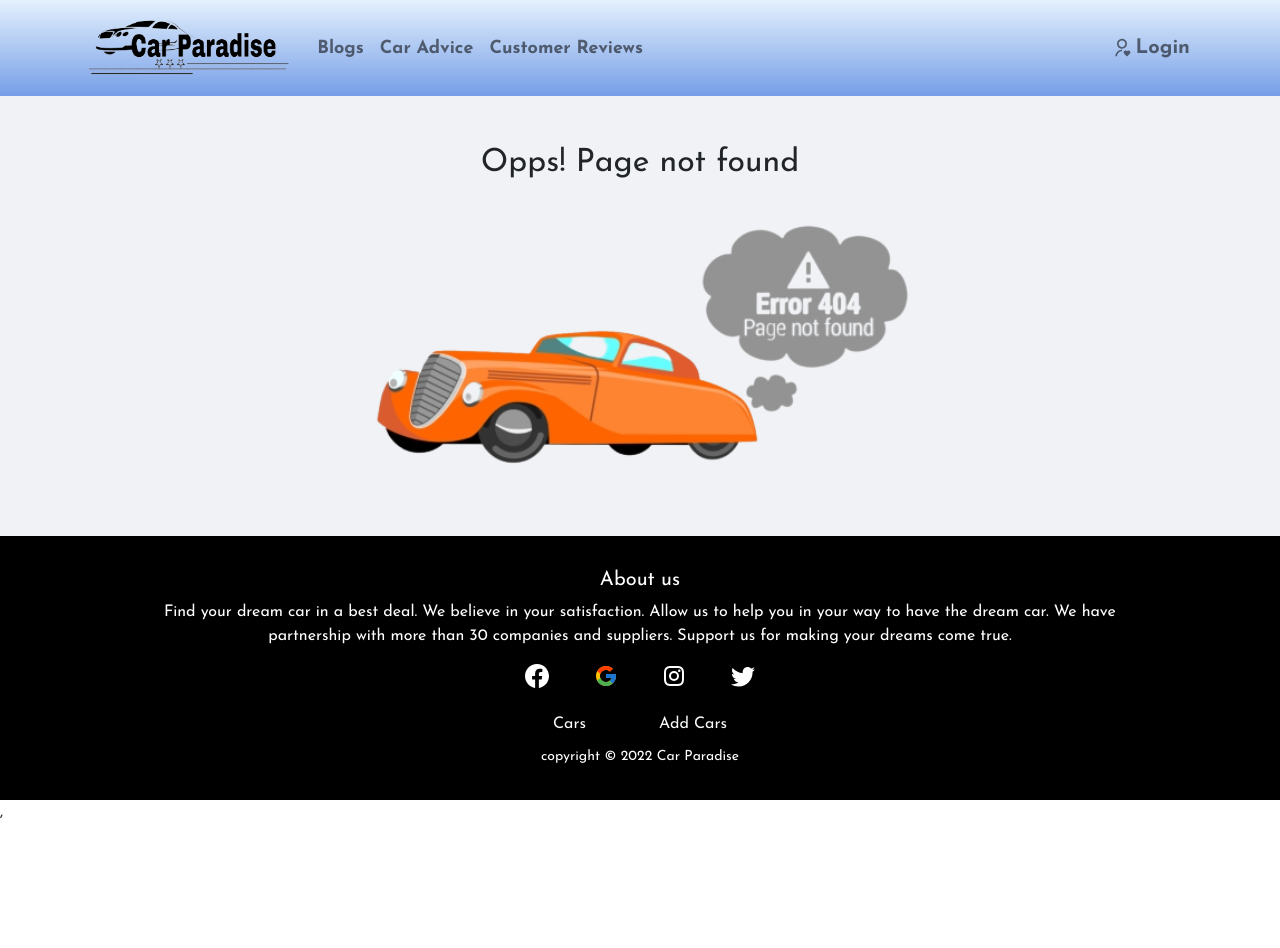
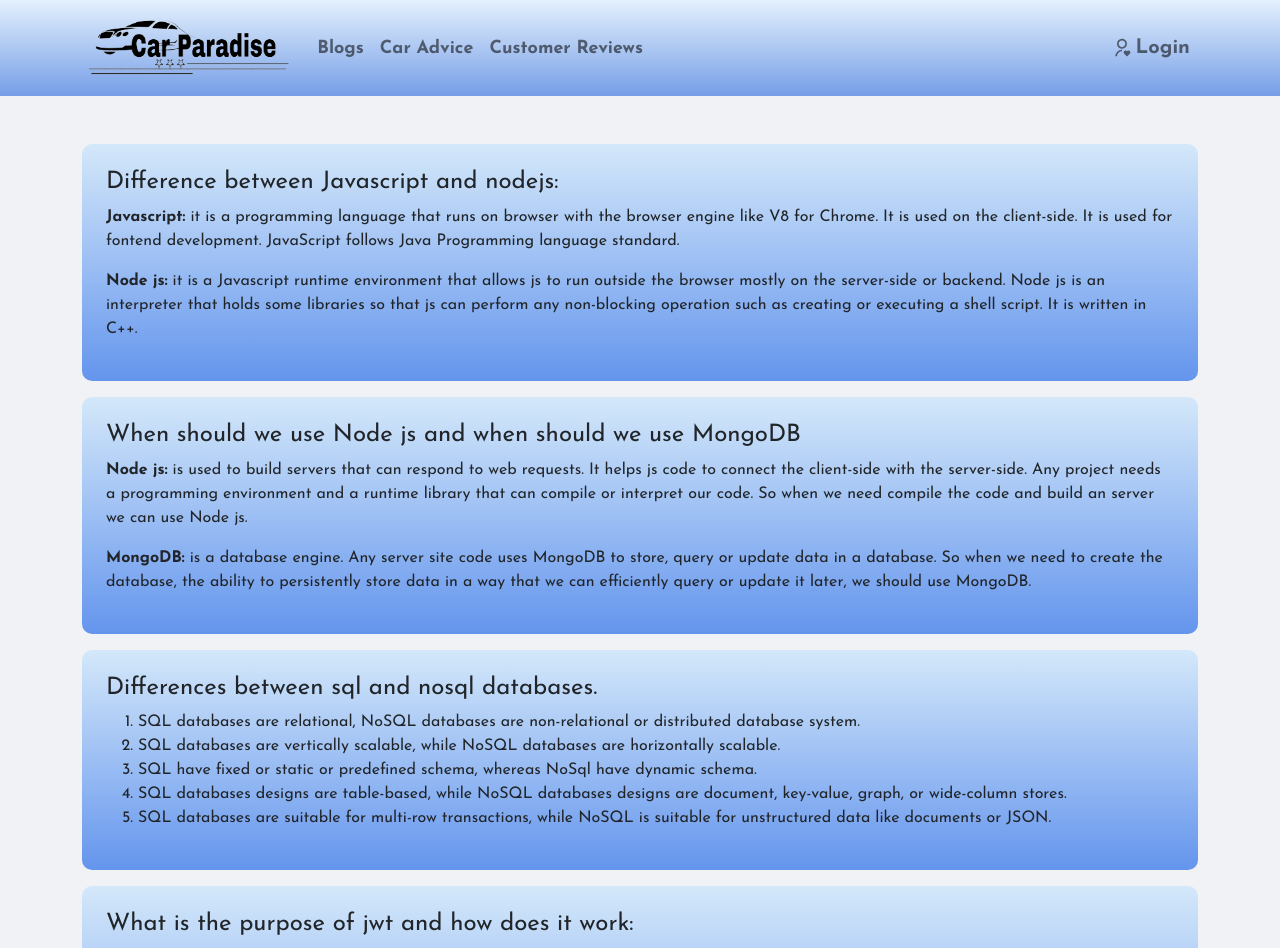
Before and after one commit to AnikaLabiba/car-paradise, a React (Create React App) app: page /blogs in a window 1280 px wide. Shown: the top 948 px of the page. Before the commit the page ends 824 px from the top, so only its background shows below. Built offline with nearby package versions, Linux system fonts and the light colour scheme; no server answers.

Commit message:
blog route added

```diff
--- a/src/App.js
+++ b/src/App.js
@@ -13,6 +13,7 @@ import ConfirmOrder from './Pages/AddItem/ConfirmOrder/ConfirmOrder';
 import MyOrders from './Pages/MyOrders/MyOrders';
 import NotFound from './Pages/NotFound/NotFound';
 import Footer from './Pages/Shared/Footer/Footer';
+import Blogs from './Pages/Blogs/Blogs';
 
 function App() {
   return (
@@ -32,6 +33,7 @@ function App() {
         <Route path='/addItem' element={<AddItem></AddItem>}></Route>
         <Route path='/order/:id' element={<ConfirmOrder></ConfirmOrder>}></Route>
         <Route path='/myOrders' element={<MyOrders></MyOrders>}></Route>
+        <Route path='/blogs' element={<Blogs></Blogs>}></Route>
         <Route path='*' element={<NotFound></NotFound>}></Route>
       </Routes>
       <Footer></Footer>
--- a/src/Pages/AddItem/AddItem/AddItem.js
+++ b/src/Pages/AddItem/AddItem/AddItem.js
@@ -1,44 +1,25 @@
 import React from 'react';
 import { Row } from 'react-bootstrap';
 import { IoMdGift } from 'react-icons/io';
-import { BsCart4 } from 'react-icons/bs';
 import { useNavigate } from 'react-router-dom';
 import useCars from '../../../Hooks/useCars';
-
 import Car from '../../Car/Car';
-import ConfirmOrder from '../ConfirmOrder/ConfirmOrder';
-import useCart from '../../../Hooks/useCart';
+import { Fade } from 'react-reveal';
 
 const AddItem = () => {
-    const [cars, setCars] = useCars()
-
+    const [cars] = useCars()
 
     const navigate = useNavigate()
     const handleNavigate = id => {
         navigate(`/order/${id}`)
     }
 
-    // // handling add to cart
-    // const handleAddToCart = (car) => {
-
-    //     if (cart.indexOf(car) === -1) {
-    //         const newCart = [...cart, car]
-    //         setCart(newCart)
-    //     }
-    //     else {
-    //         alert('This is already selected')
-    //     }
-
-    // }
     return (
         <div>
             <div className='container my-4'>
-                <div className='d-flex justify-content-around align-items-center flex-column flex-lg-row my-3'>
-                    <h2>Shop your Dream Car..</h2>
-                    {/* <div onClick={handleNavigate} className='fs-3'>
-                        <BsCart4 /><sup>{cart.length}</sup>
-                    </div> */}
-                </div>
+                <Fade top>
+                    <h2 className='text-center'>Shop your Dream Car..</h2>
+                </Fade>
                 <Row xs={1} md={2} lg={3} className="g-4">
                     {
                         cars.map(car => <Car
--- /dev/null
+++ b/src/Pages/Blogs/Blogs.js
@@ -0,0 +1,35 @@
+import React from 'react';
+
+const Blogs = () => {
+    return (
+        <div className='container fixed-height my-5'>
+            <div className='car-details p-4'>
+                <h4>Difference between Javascript and nodejs:</h4>
+                <p><b>Javascript:</b> it is a programming language that runs on browser with the browser engine like V8 for Chrome. It is used on the client-side. It is used for fontend development. JavaScript follows Java Programming language standard. </p>
+                <p><b>Node js:</b> it is a Javascript runtime environment that allows js to run outside the browser mostly on the server-side or backend. Node js is an interpreter that holds some libraries so that js can perform any non-blocking operation such as creating or executing a shell script. It is written in C++.</p>
+            </div>
+            <div className='car-details p-4 my-3'>
+                <h4>When should we use Node js and when should we use MongoDB</h4>
+                <p><b>Node js:</b> is used to build servers that can respond to web requests. It helps js code to connect the client-side with the server-side. Any project needs a programming environment and a runtime library that can compile or interpret our code. So when we need compile the code and build an server we can use Node js.</p>
+                <p><b>MongoDB:</b> is a database engine. Any server site code uses MongoDB to store, query or update data in a database. So when we need to create the database, the ability to persistently store data in a way that we can efficiently query or update it later, we should use MongoDB.</p>
+            </div>
+            <div className='car-details p-4 my-3'>
+                <h4>Differences between sql and nosql databases.</h4>
+                <ol>
+                    <li> SQL databases are relational, NoSQL databases are non-relational or distributed database system.</li>
+                    <li>SQL databases are vertically scalable, while NoSQL databases are horizontally scalable.</li>
+                    <li>SQL have fixed or static or predefined schema, whereas NoSql have dynamic schema.</li>
+                    <li>SQL databases designs are table-based, while NoSQL databases designs are document, key-value, graph, or wide-column stores.</li>
+                    <li>SQL databases are suitable for multi-row transactions, while NoSQL is suitable for unstructured data like documents or JSON.</li>
+                </ol>
+            </div>
+            <div className='car-details p-4 my-3'>
+                <h4>What is the purpose of jwt and how does it work:</h4>
+                <p><b>Purpose of jwt:</b> json web token is a mechanism to secure data between two parties the client and the server. Each jwt is a combination of encoded JSON objects and a set of claims. JWTs are signed using a cryptographic algorithm to ensure that the claims cannot be altered after the token is issued.</p>
+                <p><b>Working of jwt:</b> when user logins to the website, server creates a token and send to the client-side. The token is stored in client-side localStorage or browser cookie. Next time if user makes any request that particuler token for that user is sent from client to server-side by a bearer. Then server verifies the token, if token is valid server responds to the client's request. If token is not verified, request is denied.</p>
+            </div>
+        </div>
+    );
+};
+
+export default Blogs;
--- a/src/Pages/Home/Header/Header.js
+++ b/src/Pages/Home/Header/Header.js
@@ -39,9 +39,9 @@ const Header = () => {
                                         <Nav.Link as={Link} to="/myOrders">My items</Nav.Link>
                                     </>
                                 }
-                                <Nav.Link href="#pricing">Blogs</Nav.Link>
-                                <Nav.Link href="#pricing">Car Advice</Nav.Link>
-                                <Nav.Link href="#pricing">Customer Reviews</Nav.Link>
+                                <Nav.Link as={Link} to="/blogs">Blogs</Nav.Link>
+                                <Nav.Link as={Link} to="/carAdvice">Car Advice</Nav.Link>
+                                <Nav.Link as={Link} to="/reviews">Customer Reviews</Nav.Link>
                             </Nav>
                             <Nav>
                                 {
--- a/src/Pages/ManageCars/AddCar/AddCar.js
+++ b/src/Pages/ManageCars/AddCar/AddCar.js
@@ -1,5 +1,6 @@
 import React from 'react';
 import { Form } from 'react-bootstrap';
+import { Fade } from 'react-reveal';
 import { toast, ToastContainer } from 'react-toastify';
 
 const AddCar = () => {
@@ -34,7 +35,9 @@ const AddCar = () => {
     }
     return (
         <div className='fixed-height'>
-            <h1 className='text-center my-3'>Add a New Item</h1>
+            <Fade top>
+                <h1 className='text-center my-3'>Add a New Item</h1>
+            </Fade>
             <div className='w-50 mx-auto form-container'>
                 <Form onSubmit={handleAddNewItem}>
                     <Form.Group className="mb-3" controlId="formBasicName">
--- a/src/Pages/MyOrders/MyOrders.js
+++ b/src/Pages/MyOrders/MyOrders.js
@@ -1,6 +1,7 @@
 import { signOut } from 'firebase/auth';
 import React, { useEffect, useState } from 'react';
 import { useAuthState } from 'react-firebase-hooks/auth';
+import { Fade } from 'react-reveal';
 import { useNavigate } from 'react-router-dom';
 import { toast } from 'react-toastify';
 import auth from '../../firebase.init';
@@ -61,7 +62,9 @@ const MyOrders = () => {
 
     return (
         <div className='container'>
-            <h2 className='text-center my-4'>You have {orders.length} orders</h2>
+            <Fade top>
+                <h2 className='text-center my-4'>You have {orders.length} orders</h2>
+            </Fade>
             {
                 orders.map(order => <Orders key={order._id}
                     order={order}
```
